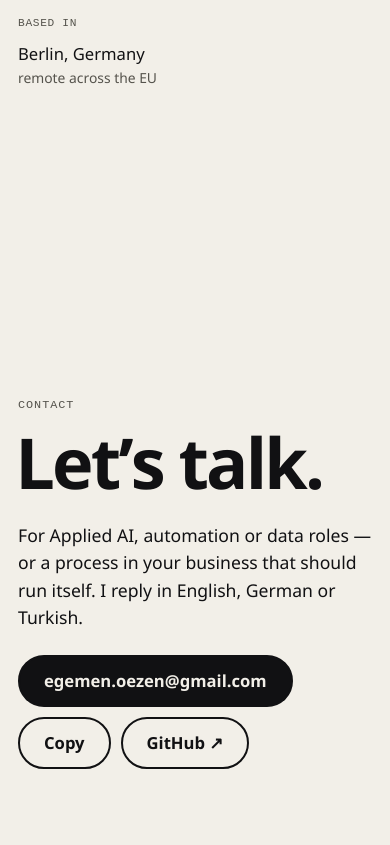
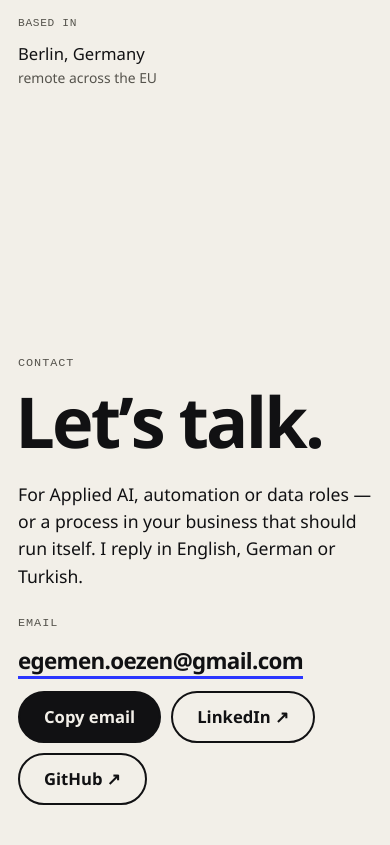
Before and after one commit to egemenozen1/egemenozen1.github.io, an Astro site: page / in a window 390 px wide. Shown: the part 10984-11829 px from the top of the page. Built offline with nearby package versions, Linux system fonts and the light colour scheme; Astro itself is replaced by a stand-in of ours; a web font is replaced by a local one.

Commit message:
Make contact reachable without a mail app; add LinkedIn
- Hire/automate buttons now jump to the contact section instead of mailto
- Contact shows the address as text, Copy email (with select fallback), LinkedIn and GitHub
- LinkedIn in footer, mobile menu and structured data

Co-Authored-By: Claude Opus 5.5 <noreply@anthropic.com>

```diff
--- a/src/components/Footer.astro
+++ b/src/components/Footer.astro
@@ -6,6 +6,6 @@ const year = new Date().getFullYear();
   <div class="wrap footer-row">
     <span>© {year} {site.name} · Berlin</span>
     <span>Static site · no cookies, trackers or analytics</span>
-    <nav aria-label="Legal information"><a href="/impressum/">Impressum</a><a href="/privacy/">Privacy</a><a href={site.github} target="_blank" rel="noopener noreferrer">GitHub ↗</a></nav>
+    <nav aria-label="Legal information"><a href="/impressum/">Impressum</a><a href="/privacy/">Privacy</a><a href={site.linkedin} target="_blank" rel="noopener noreferrer">LinkedIn ↗</a><a href={site.github} target="_blank" rel="noopener noreferrer">GitHub ↗</a></nav>
   </div>
 </footer>
--- a/src/components/Header.astro
+++ b/src/components/Header.astro
@@ -19,7 +19,7 @@ import { nav, site } from '../config/site';
     {nav.map((item) => <a href={item.href}>{item.label}</a>)}
     <a href="/#contact">Contact</a>
   </nav>
-  <p class="eyebrow"><a href={site.github} target="_blank" rel="noopener noreferrer">GitHub ↗</a> · Berlin, Germany</p>
+  <p class="eyebrow"><a href={site.linkedin} target="_blank" rel="noopener noreferrer">LinkedIn ↗</a> · <a href={site.github} target="_blank" rel="noopener noreferrer">GitHub ↗</a> · Berlin, Germany</p>
 </div>
 <script>
   const header = document.querySelector<HTMLElement>('.site-header');
--- a/src/config/site.ts
+++ b/src/config/site.ts
@@ -3,6 +3,7 @@ export const site = {
   title: 'Egemen Özen — AI Engineering, Automation & Data Analytics',
   description: 'Berlin-based AI engineer and data analyst. Agent systems, automation and data products that show their evidence: EGO AI Studio, MarketPulse and FutureMe AI.',
   github: 'https://github.com/egemenozen1',
+  linkedin: 'https://www.linkedin.com/in/egemen-ozen', // From the owner's CV.
   email: 'egemen.oezen@gmail.com', // Confirmed by the owner for public portfolio contact.
   url: 'https://egemenozen1.github.io',
 };
--- a/src/layouts/BaseLayout.astro
+++ b/src/layouts/BaseLayout.astro
@@ -43,7 +43,7 @@ const ogImage = new URL('/og.png', Astro.site);
     <script type="application/ld+json" set:html={JSON.stringify({
       '@context': 'https://schema.org', '@type': 'Person', name: site.name, url: site.url,
       jobTitle: 'AI Engineer & Data Analyst', address: { '@type': 'PostalAddress', addressLocality: 'Berlin', addressCountry: 'DE' },
-      sameAs: [site.github], knowsLanguage: ['tr', 'en', 'de'],
+      sameAs: [site.github, site.linkedin], knowsLanguage: ['tr', 'en', 'de'],
       alumniOf: [{ '@type': 'CollegeOrUniversity', name: 'Berlin School of Business and Innovation' }, { '@type': 'CollegeOrUniversity', name: 'Istanbul Bilgi University' }],
     })} />
   </head>
--- a/src/pages/index.astro
+++ b/src/pages/index.astro
@@ -157,7 +157,7 @@ const rules = [
           <li>Product end to end — a live public demo and a full local product, UI to database</li>
           <li>Berlin-based · German &amp; English C1 · Turkish native</li>
         </ul>
-        <a class="btn" href={`mailto:${site.email}?subject=Role%20at%20your%20team`}>Talk about a role →</a>
+        <a class="btn" href="#contact">Talk about a role →</a>
       </article>
       <article class="door biz" data-reveal style="--d:100ms">
         <p class="eyebrow">For businesses · EGO AI Studio</p>
@@ -168,7 +168,7 @@ const rules = [
           <li>Data &amp; reporting automation with checks before numbers reach your team</li>
           <li>Agent workflows with an approval gate on anything that leaves the building</li>
         </ul>
-        <a class="btn btn-ghost" href={`mailto:${site.email}?subject=Automation%20project`}>Describe your process →</a>
+        <a class="btn btn-ghost" href="#contact">Describe your process →</a>
       </article>
     </div>
     <dl class="facts-strip" data-reveal>
@@ -184,10 +184,12 @@ const rules = [
     <h2 class="talk" id="contact-title" data-kinetic aria-label="Let’s talk."><span aria-hidden="true">{[...'Let’s talk.'].map((c) => c === ' ' ? ' ' : <span class="ch">{c}</span>)}</span></h2>
     <div class="contact-row">
       <p>For Applied AI, automation or data roles — or a process in your business that should run itself. I reply in English, German or Turkish.</p>
-      <div>
+      <div class="reach">
+        <p class="eyebrow">Email</p>
+        <p class="mail"><a href={`mailto:${site.email}`} data-mail>{site.email}</a></p>
         <div class="contact-actions">
-          <a class="btn" href={`mailto:${site.email}`}>{site.email}</a>
-          <button class="btn btn-ghost" type="button" data-copy={site.email}>Copy</button>
+          <button class="btn" type="button" data-copy={site.email}>Copy email</button>
+          <a class="btn btn-ghost" href={site.linkedin} target="_blank" rel="noopener noreferrer">LinkedIn ↗</a>
           <a class="btn btn-ghost" href={site.github} target="_blank" rel="noopener noreferrer">GitHub ↗</a>
         </div>
         <p class="copy-state" role="status" data-copy-state></p>
@@ -242,6 +244,10 @@ const rules = [
     });
   }
 
-  const copy = document.querySelector<HTMLButtonElement>('[data-copy]'), state = document.querySelector('[data-copy-state]');
-  copy?.addEventListener('click', async () => { try { await navigator.clipboard.writeText(copy.dataset.copy || ''); state!.textContent = 'Address copied.'; } catch { state!.textContent = 'Copy failed — use the email button.'; } });
+  // Copy email: clipboard first; if that is blocked, select the address so Ctrl+C works.
+  const copy = document.querySelector<HTMLButtonElement>('[data-copy]'), state = document.querySelector('[data-copy-state]'), mail = document.querySelector<HTMLElement>('[data-mail]');
+  copy?.addEventListener('click', async () => {
+    try { await navigator.clipboard.writeText(copy.dataset.copy || ''); copy.textContent = 'Copied ✓'; state!.textContent = 'Email copied — paste it into any mail app.'; setTimeout(() => (copy.textContent = 'Copy email'), 2400); }
+    catch { if (mail) { const r = document.createRange(); r.selectNodeContents(mail); const sel = getSelection(); sel?.removeAllRanges(); sel?.addRange(r); } state!.textContent = 'Address selected — press Ctrl+C (⌘C) to copy.'; }
+  });
 </script>
--- a/src/styles/global.css
+++ b/src/styles/global.css
@@ -202,7 +202,7 @@ em { font-style: normal; color: var(--acc); }
 .talk { font-size: clamp(4rem, 18vw, 18rem); line-height: 0.8; letter-spacing: -0.04em; font-weight: 800; margin: 20px 0 0 -0.04em; }
 .talk .ch { display: inline-block; font-variation-settings: 'wght' var(--w, 800), 'wdth' var(--wd, 100); transition: font-variation-settings 0.4s var(--ease); }
 .contact-row { display: flex; flex-wrap: wrap; justify-content: space-between; align-items: end; gap: 24px; margin-top: clamp(32px, 5vw, 64px); }
-.contact-row p { font-size: clamp(1.1rem, 1.5vw, 1.35rem); font-weight: 500; max-width: 26em; }
+.contact-row > p { font-size: clamp(1.1rem, 1.5vw, 1.35rem); font-weight: 500; max-width: 26em; }
 .contact-actions { display: flex; flex-wrap: wrap; gap: 10px; }
 .contact .btn { background: var(--fg); color: var(--bg); }
 .contact .btn-ghost { background: transparent; color: var(--fg); border-color: var(--fg); }
@@ -261,3 +261,6 @@ em { font-style: normal; color: var(--acc); }
 .horizon .l-per { stroke: var(--acc); }
 .horizon .cursor-dot-per { fill: var(--acc); }
 .pcard .dim { position: absolute; inset: 0; border-radius: inherit; background: #000; opacity: 0; pointer-events: none; z-index: 2; }
+.reach { display: grid; gap: 12px; justify-items: start; }
+.reach .mail { font-size: clamp(1.4rem, 2.6vw, 2.2rem); font-weight: 700; letter-spacing: -0.03em; user-select: all; }
+.reach .mail a { text-decoration: none; border-bottom: 3px solid var(--acc); }
```
